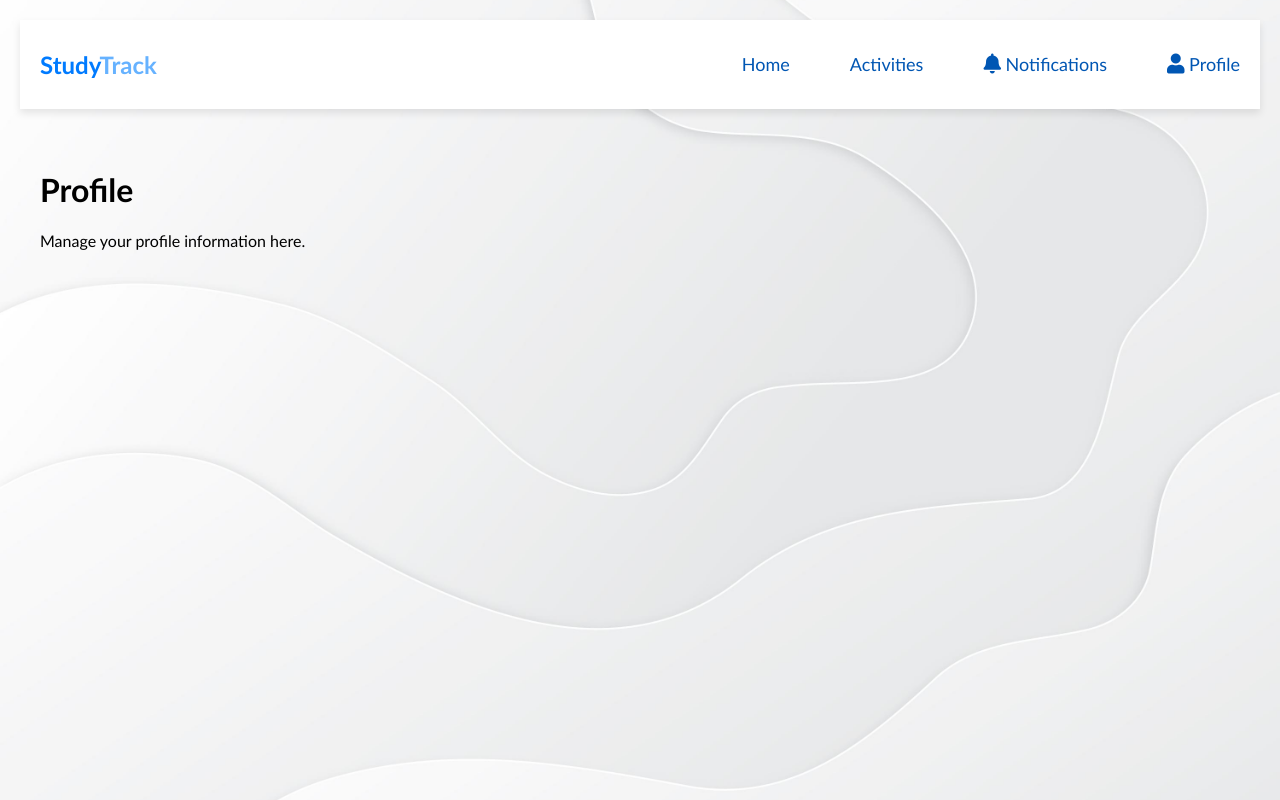
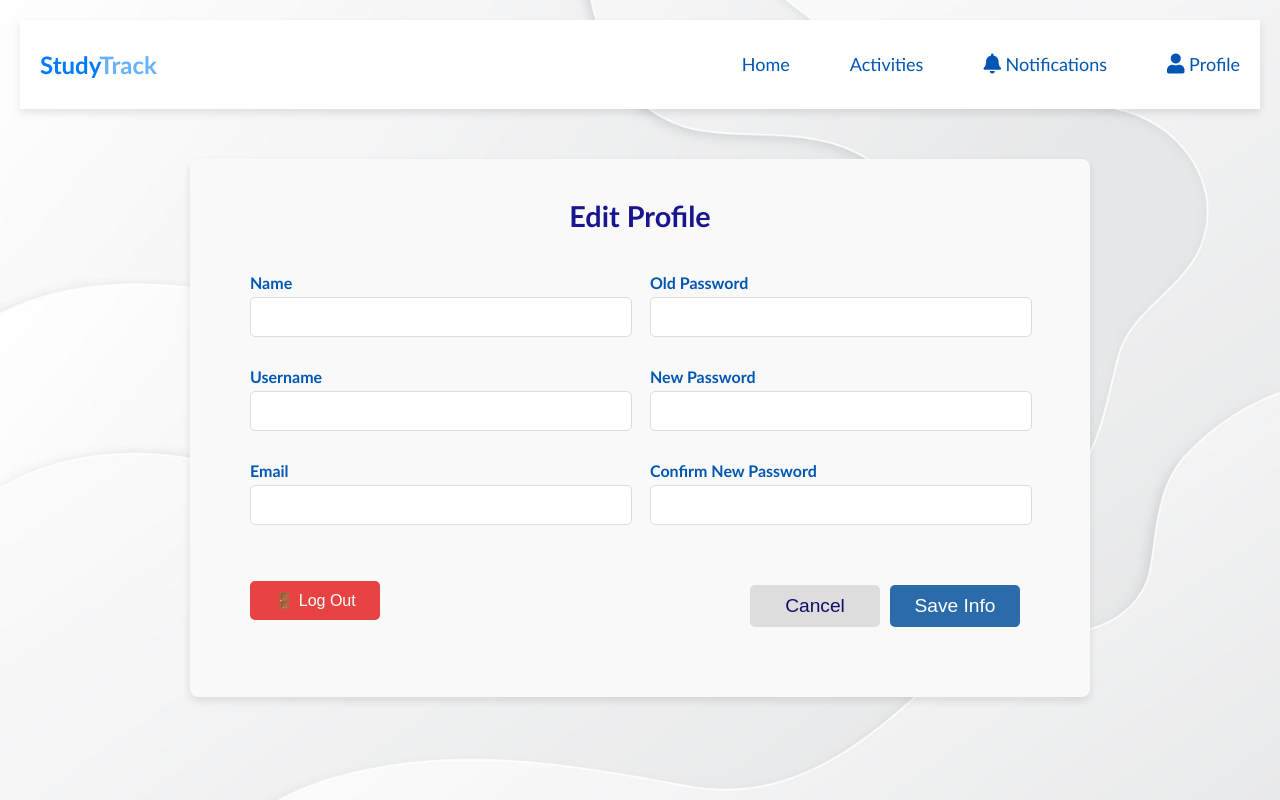
Before and after one commit to elab-development/internet-tehnologije-2024-projekat-interaktivnikalendar_20210029_20210216, a React (Create React App) app in the folder kalendar-frontend/: page /profile in a window 1280 px wide. Built offline with nearby package versions, Linux system fonts and the light colour scheme.

Commit message:
Upgraded Profile and Notifications pages

```diff
--- a/kalendar-frontend/src/pages/Notifications.js
+++ b/kalendar-frontend/src/pages/Notifications.js
@@ -1,14 +1,76 @@
-import React from 'react';
+import React, { useState } from 'react';
 import Navbar from '../components/Navbar.js';
-import '../styles/Notifications.css'; // Kreiraj ovaj fajl ako želiš posebne stilove za Notifications
+import '../styles/Notifications.css';
 
 const Notifications = () => {
+  const [notifications, setNotifications] = useState([
+    { id: 1, message: 'You have a new message from your professor.', time: '2 hours ago', read: false },
+    { id: 2, message: 'Your assignment deadline is approaching.', time: '1 day ago', read: false },
+    { id: 3, message: 'Your profile was updated successfully.', time: '3 days ago', read: false },
+    { id: 4, message: 'New course materials are available.', time: '5 days ago', read: false },
+    { id: 5, message: 'You have a new friend request.', time: '1 week ago', read: false },
+    { id: 6, message: 'Your password was changed successfully.', time: '2 weeks ago', read: false },
+    { id: 7, message: 'A new event has been scheduled.', time: '3 weeks ago', read: false },
+    { id: 8, message: 'Your subscription is about to expire.', time: '1 month ago', read: false },
+  ]);
+
+  const handleMarkAsRead = (id) => {
+    setNotifications((prevNotifications) =>
+      prevNotifications.map((notification) =>
+        notification.id === id ? { ...notification, read: true } : notification
+      )
+    );
+  };
+
+  const handleSnooze = (id) => {
+    console.log(`Notification ${id} snoozed.`);
+    // Ovde možeš dodati logiku za snooze, npr. pomeranje obaveštenja na kasnije
+  };
+
+  const handleDismiss = (id) => {
+    setNotifications((prevNotifications) =>
+      prevNotifications.filter((notification) => notification.id !== id)
+    );
+  };
+
   return (
     <div className="notifications">
       <Navbar />
-      <div className="notifications-content">
-        <h1>Notifications</h1>
-        <p>Here you can view all your notifications.</p>
+      <div className="notifications-container">
+        <h2>Notifications</h2>
+        <ul className="notifications-list">
+          {notifications.map((notification) => (
+            <li
+              key={notification.id}
+              className={`notification-item ${notification.read ? 'read' : ''}`}
+            >
+              <div className="notification-content">
+                <p className="notification-message">{notification.message}</p>
+                <span className="notification-time">{notification.time}</span>
+              </div>
+              <div className="notification-actions">
+                <button
+                  className="notification-button mark-as-read"
+                  onClick={() => handleMarkAsRead(notification.id)}
+                >
+                  Mark as Read
+                </button>
+                <button
+                  className="notification-button snooze"
+                  onClick={() => handleSnooze(notification.id)}
+                >
+                  Snooze
+                </button>
+                <button
+                  className="notification-button dismiss"
+                  onClick={() => handleDismiss(notification.id)}
+                >
+                  Dismiss
+                </button>
+              </div>
+            </li>
+          ))}
+        </ul>
       </div>
     </div>
   );
--- a/kalendar-frontend/src/pages/Profile.js
+++ b/kalendar-frontend/src/pages/Profile.js
@@ -1,14 +1,122 @@
-import React from 'react';
+import React, { useState } from 'react';
 import Navbar from '../components/Navbar.js';
 import '../styles/Profile.css';
 
 const Profile = () => {
+  const [formData, setFormData] = useState({
+    name: '',
+    username: '',
+    email: '',
+    oldPassword: '',
+    newPassword: '',
+    confirmNewPassword: '',
+  });
+
+  const handleInputChange = (e) => {
+    const { name, value } = e.target;
+    setFormData({ ...formData, [name]: value });
+  };
+
+  const handleCancel = () => {
+    setFormData({
+      name: '',
+      username: '',
+      email: '',
+      oldPassword: '',
+      newPassword: '',
+      confirmNewPassword: '',
+    });
+  };
+
+  const handleSave = () => {
+    console.log('Saved Info:', formData);
+    // Ovde možeš dodati logiku za slanje podataka na server
+  };
+
+  const handleLogout = () => {
+    console.log('User logged out');
+    // Ovde možeš dodati logiku za odjavljivanje korisnika
+  };
+
   return (
     <div className="profile">
       <Navbar />
-      <div className="profile-content">
-        <h1>Profile</h1>
-        <p>Manage your profile information here.</p>
+      <div className="profile-container">
+        <h2>Edit Profile</h2>
+        <div className="profile-content">
+          {/* Leva strana */}
+          <div className="profile-left">
+            <div className="form-group">
+              <label>Name</label>
+              <input
+                type="text"
+                name="name"
+                value={formData.name}
+                onChange={handleInputChange}
+              />
+            </div>
+            <div className="form-group">
+              <label>Username</label>
+              <input
+                type="text"
+                name="username"
+                value={formData.username}
+                onChange={handleInputChange}
+              />
+            </div>
+            <div className="form-group">
+              <label>Email</label>
+              <input
+                type="email"
+                name="email"
+                value={formData.email}
+                onChange={handleInputChange}
+              />
+            </div>
+            <button className="logout-button" onClick={handleLogout}>
+              🚪 Log Out
+            </button>
+          </div>
+
+          {/* Desna strana */}
+          <div className="profile-right">
+            <div className="form-group">
+              <label>Old Password</label>
+              <input
+                type="password"
+                name="oldPassword"
+                value={formData.oldPassword}
+                onChange={handleInputChange}
+              />
+            </div>
+            <div className="form-group">
+              <label>New Password</label>
+              <input
+                type="password"
+                name="newPassword"
+                value={formData.newPassword}
+                onChange={handleInputChange}
+              />
+            </div>
+            <div className="form-group">
+              <label>Confirm New Password</label>
+              <input
+                type="password"
+                name="confirmNewPassword"
+                value={formData.confirmNewPassword}
+                onChange={handleInputChange}
+              />
+            </div>
+            <div className="form-actions">
+              <button className="cancel-button" onClick={handleCancel}>
+                Cancel
+              </button>
+              <button className="save-button" onClick={handleSave}>
+                Save Info
+              </button>
+            </div>
+          </div>
+        </div>
       </div>
     </div>
   );
--- a/kalendar-frontend/src/styles/Notifications.css
+++ b/kalendar-frontend/src/styles/Notifications.css
@@ -7,3 +7,107 @@
     margin-top: 20px;
     padding: 20px;
   }
+  .notifications-container {
+    padding: 20px;
+    max-width: 800px;
+    margin: 50px auto;
+    background-color: #f9f9f9;
+    border-radius: 8px;
+    box-shadow: 0 4px 8px rgba(0, 0, 0, 0.1);
+    max-height: 600px;
+    overflow-y: auto;
+  }
+
+  .notifications-container h2 {
+    text-align: center;
+    margin-bottom: 40px;
+    font-size: 1.8em;
+    color: #191590;
+  }
+
+  .notifications-list {
+    list-style: none;
+    padding: 0;
+  }
+
+  .notification-item {
+    padding: 15px;
+    margin-bottom: 15px; /* Razmak između oblačića */
+    background-color: #fafcfe; /* Svetla pozadina za oblačić */
+    border-radius: 10px; /* Zaobljene ivice */
+    box-shadow: 0 4px 8px rgba(0, 0, 0, 0.1); /* Blaga senka */
+    display: flex;
+    justify-content: space-between;
+    align-items: center;
+  }
+
+  .notification-item:last-child {
+    border-bottom: none;
+  }
+
+  .notification-message {
+    font-size: 1em;
+    color: #333;
+  }
+
+  .notification-time {
+    font-size: 0.9em;
+    color: #888;
+  }
+
+  .notification-actions {
+    display: flex;
+    justify-content: flex-end;
+    align-items: center;
+    gap: 20px;
+  }
+
+  .notification-button {
+    background-color: #e0e0e0;
+    color: #333;
+    border: none;
+    padding: 8px 12px;
+    border-radius: 5px;
+    cursor: pointer;
+    font-size: 0.9em;
+  }
+
+  .notification-button:hover {
+    background-color: #d6d6d6;
+  }
+
+  .notification-button.mark-as-read {
+    background-color: #4caf50;
+    color: white;
+    width: 1500%;
+  }
+
+  .notification-button.mark-as-read:hover {
+    background-color: #45a049;
+  }
+
+  .notification-button.snooze {
+    background-color: #ffa500;
+    color: white;
+  }
+
+  .notification-button.snooze:hover {
+    background-color: #e59400;
+  }
+
+  .notification-button.dismiss {
+    background-color: #e74343;
+    color: white;
+  }
+
+  .notification-button.dismiss:hover {
+    background-color: #d32f2f;
+  }
+  .notification-item.read {
+    background-color: #e0ffe0; /* Svetlo zelena pozadina za pročitana obaveštenja */
+    color: #666; /* Svetlija boja teksta */
+  }
+
+  .notification-item.read .notification-message {
+    text-decoration: line-through; /* Precrtavanje poruke */
+  }
--- a/kalendar-frontend/src/styles/Profile.css
+++ b/kalendar-frontend/src/styles/Profile.css
@@ -7,3 +7,101 @@
     margin-top: 20px;
     padding: 20px;
   }
+
+  .profile-container {
+    padding: 50px;
+    max-width: 800px;
+    margin: 50px auto;
+    background-color: #f9f9f9;
+    border-radius: 8px;
+    box-shadow: 0 4px 8px rgba(0, 0, 0, 0.1);
+  }
+
+  .profile-container h2 {
+    text-align: center;
+    margin-bottom: 20px;
+    margin-top: -10px;
+    font-size: 1.8em;
+    color: #191590;
+  }
+
+  .profile-content {
+    display: flex;
+    justify-content: space-between;
+    gap: 40px;
+  }
+
+  .profile-left,
+  .profile-right {
+    flex: 1;
+  }
+
+  .form-group {
+    margin-bottom: 30px;
+  }
+
+  .form-group label {
+    display: block;
+    margin-bottom: 5px;
+    font-weight: bold;
+  }
+
+  .form-group input {
+    width: 100%;
+    padding: 10px;
+    border: 1px solid #ddd;
+    border-radius: 5px;
+  }
+
+  .logout-button {
+    background-color: #e74343;
+    color: white;
+    border: none;
+    padding: 10px 20px;
+    border-radius: 5px;
+    cursor: pointer;
+    font-size: 1em;
+    margin-top: 26px;
+    max-width: 130px;
+  }
+
+  .logout-button:hover {
+    background-color: #ff1a1a;
+  }
+
+  .form-actions {
+    display: flex;
+    justify-content: flex-end;
+    gap: 20px;
+    margin-top: 60px;
+  }
+
+  .cancel-button {
+    background-color: #ddd;
+    color: rgb(18, 14, 101);
+    border: none;
+    padding: 10px 20px;
+    border-radius: 5px;
+    cursor: pointer;
+    max-width: 130px;
+
+  }
+
+  .cancel-button:hover {
+    background-color: #bbb;
+  }
+
+  .save-button {
+    background-color: #2b6baa;
+    color: white;
+    border: none;
+    padding: 10px 20px;
+    border-radius: 5px;
+    cursor: pointer;
+    max-width: 130px;
+
+  }
+
+  .save-button:hover {
+    background-color: #384cb3;
+  }
```
